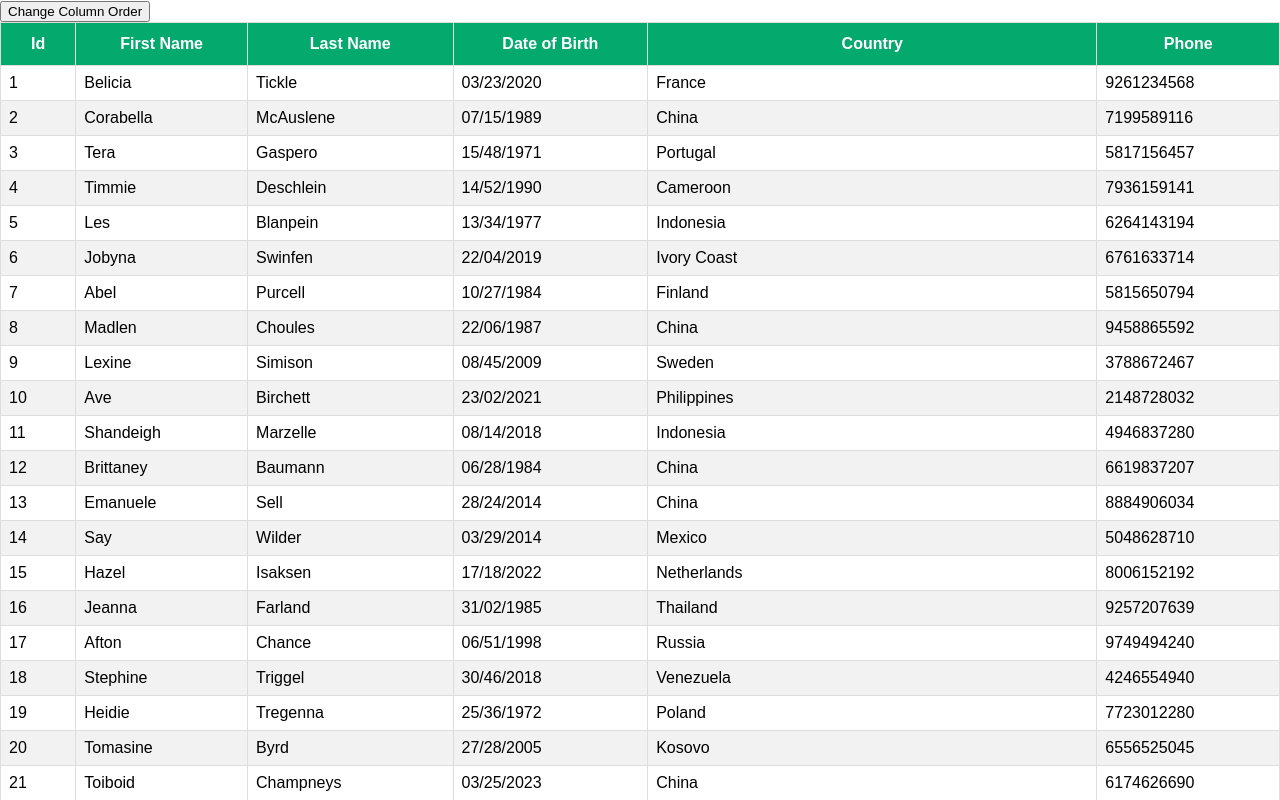
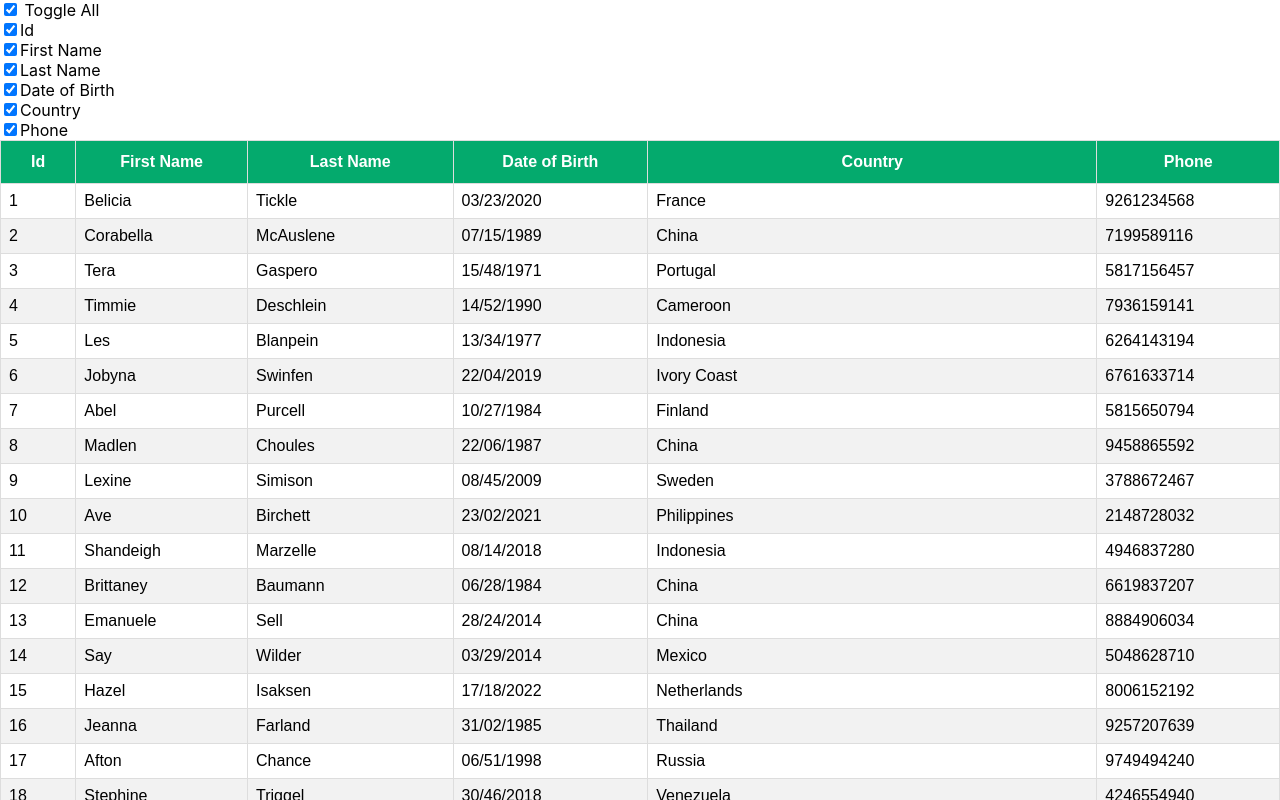
Before and after one commit to Mohit3312/react-table-demo, a React (Create React App) app: page / in a window 1280 px wide. Shown: the top 800 px of the page. Built offline with nearby package versions, Linux system fonts and the light colour scheme.

Commit message:
Implemented Column Hiding functionality in react table.

```diff
--- a/src/App.js
+++ b/src/App.js
@@ -1,10 +1,10 @@
 import "./App.css";
-import { ColumnOrder } from "./components/ColumnOrder";
+import { ColumnHiding } from "./components/ColumnHiding";
 
 function App() {
   return (
     <div>
-      <ColumnOrder />
+      <ColumnHiding />
     </div>
   );
 }
--- /dev/null
+++ b/src/components/ColumnHiding.js
@@ -0,0 +1,76 @@
+import React from "react";
+import { useMemo } from "react";
+import { COLUMNS } from "./columns";
+import MOCK_DATA from "./MOCK_DATA.json";
+import { useTable } from "react-table";
+import "./table.css";
+import { Checkbox } from "./Checkbox";
+
+export const ColumnHiding = () => {
+  const columns = useMemo(() => COLUMNS, []);
+  const data = useMemo(() => MOCK_DATA, []);
+
+  const {
+    getTableProps,
+    getTableBodyProps,
+    headerGroups,
+    footerGroups,
+    rows,
+    prepareRow,
+    allColumns,
+    getToggleHideAllColumnsProps,
+  } = useTable({
+    columns,
+    data,
+  });
+
+  return (
+    <>
+      <div>
+        <div>
+          <Checkbox {...getToggleHideAllColumnsProps()} /> Toggle All
+        </div>
+        {allColumns.map((column) => (
+          <div key={column.id}>
+            <label>
+              <input type="checkbox" {...column.getToggleHiddenProps()} />
+              {column.Header}
+            </label>
+          </div>
+        ))}
+      </div>
+      <table {...getTableProps()}>
+        <thead>
+          {headerGroups.map((headerGroup) => (
+            <tr {...headerGroup.getHeaderGroupProps()}>
+              {headerGroup.headers.map((header) => (
+                <th {...header.getHeaderProps()}>{header.render("Header")}</th>
+              ))}
+            </tr>
+          ))}
+        </thead>
+        <tbody {...getTableBodyProps()}>
+          {rows.map((row) => {
+            prepareRow(row);
+            return (
+              <tr {...row.getRowProps()}>
+                {row.cells.map((cell) => (
+                  <td {...cell.getCellProps()}>{cell.render("Cell")}</td>
+                ))}
+              </tr>
+            );
+          })}
+        </tbody>
+        <tfoot>
+          {footerGroups.map((footerGroup) => (
+            <tr {...footerGroup.getFooterGroupProps()}>
+              {footerGroup.headers.map((header) => (
+                <td {...header.getFooterProps()}>{header.render("Footer")}</td>
+              ))}
+            </tr>
+          ))}
+        </tfoot>
+      </table>
+    </>
+  );
+};
```
